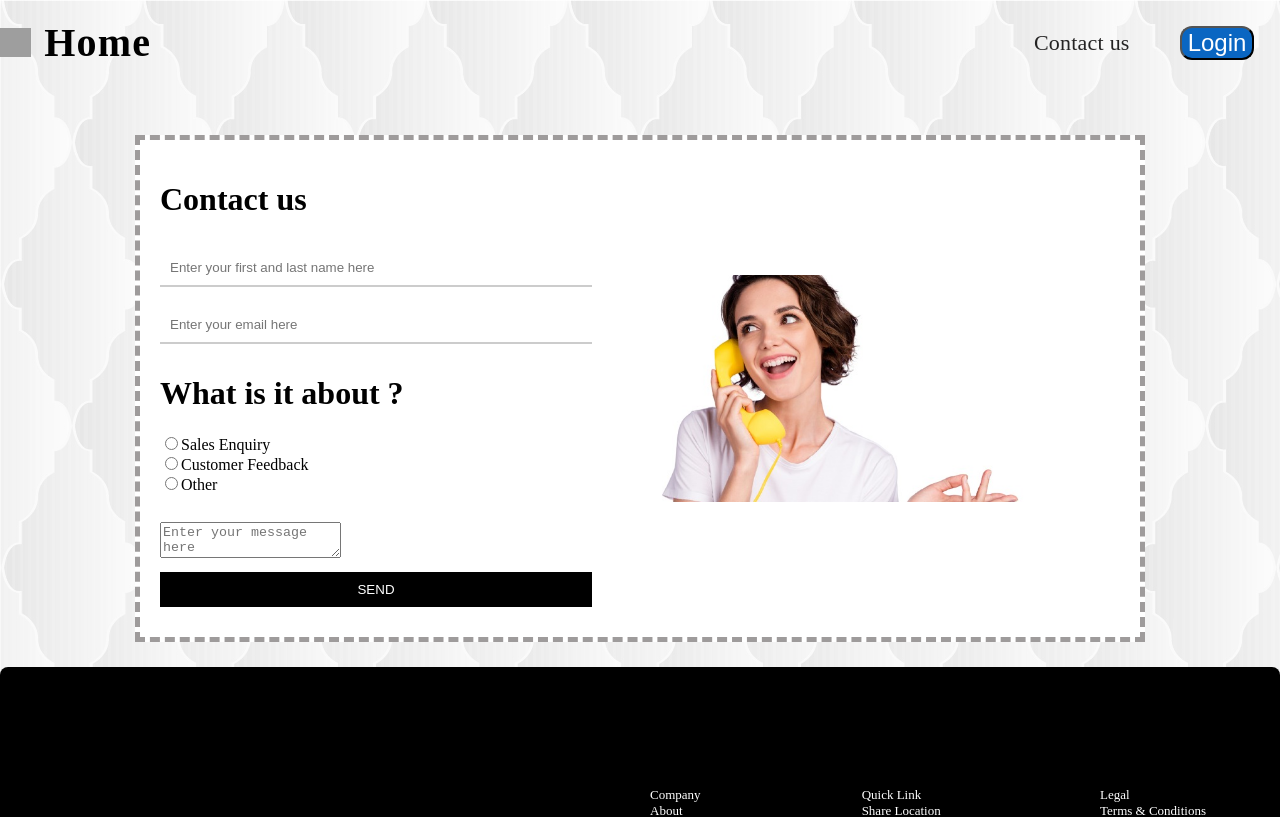
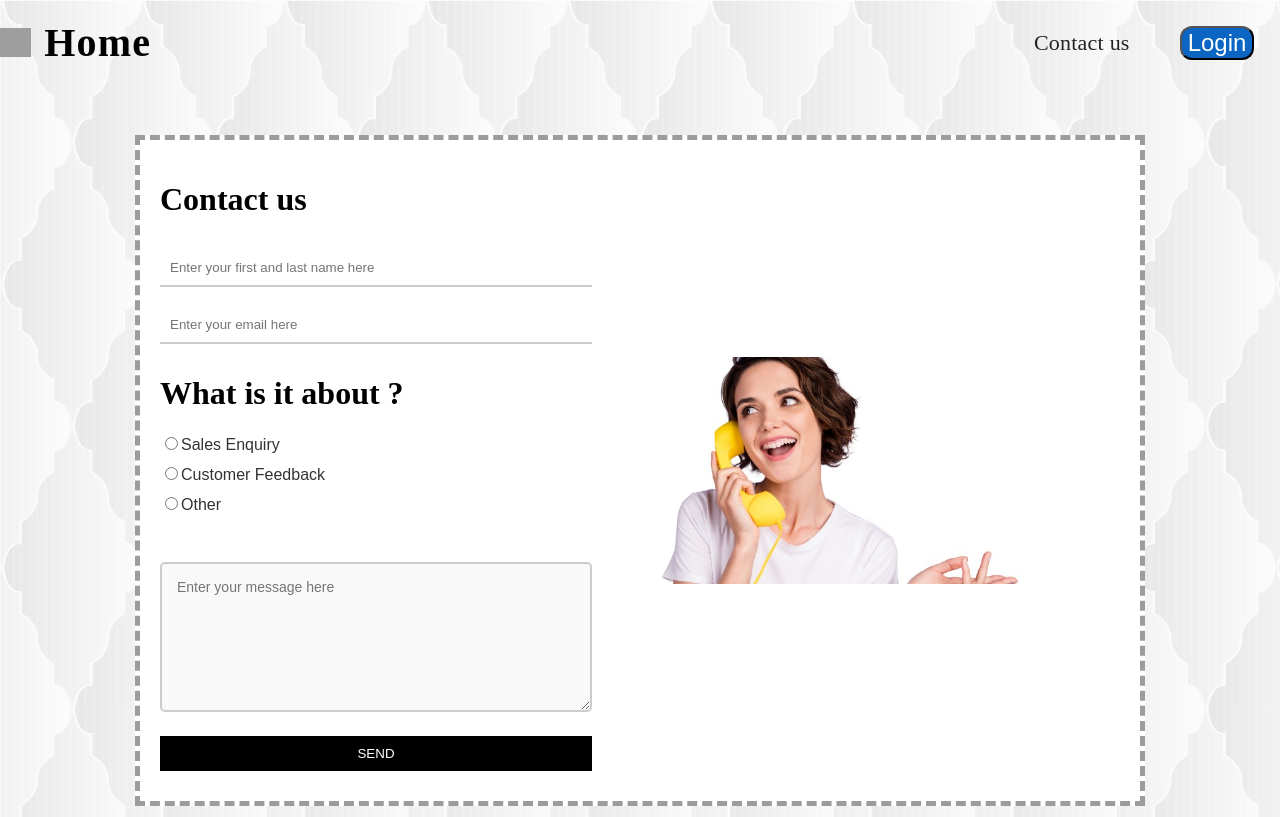
Before and after one commit to AbdallahSHILI/Clothing-FrontEnd, a React (Create React App) app: page /ContactUs in a window 1280 px wide. Shown: the top 817 px of the page. Built offline with nearby package versions, Linux system fonts and the light colour scheme; grey boxes are pictures that could not be loaded; the HTML template or start-up script is replaced by a standard one.

Commit message:
contact us page work succesfuly

```diff
--- a/src/Pages/ContactUs/ContactUs.css
+++ b/src/Pages/ContactUs/ContactUs.css
@@ -50,26 +50,46 @@
   border-bottom: 2px solid #ccc; /* Add a bottom border */
   background-color: transparent;
 }
-
 .radio_inputs {
+  display: flex;
+  flex-direction: column; /* Stack radio buttons vertically */
   margin: 10px 0; /* Add margin to separate radio inputs */
 }
 
-textarea[name="description"] {
+.radio_inputs label {
+  margin-bottom: 10px; /* Add space between each radio button */
+  font-family: Arial, sans-serif; /* Font style for labels */
+  font-size: 16px; /* Font size for labels */
+  color: #333; /* Text color for labels */
+}
+
+textarea[name="Message"] {
   margin: 10px 0; /* Add vertical margin to separate textarea */
-  padding: 10px; /* Add padding for better textarea spacing */
+  padding: 15px; /* Increase padding for better text spacing */
   width: 100%; /* Ensure textarea takes full width */
   box-sizing: border-box; /* Include padding and border in the element's total width and height */
   resize: vertical; /* Allow vertical resizing */
-  min-height: 100px; /* Set a minimum height for the textarea */
-  border: none; /* Remove all borders */
-  border-bottom: 2px solid #ccc; /* Add a bottom border */
-  background-color: transparent; /* Make background transparent */
+  min-height: 150px; /* Set a minimum height for the textarea */
+  border: 2px solid #ccc; /* Add a border */
+  border-radius: 5px; /* Round the corners */
+  background-color: #f9f9f9; /* Light background color */
+  font-family: Arial, sans-serif; /* Font style for textarea */
+  font-size: 14px; /* Font size for textarea */
 }
 
-textarea[name="description"]:focus {
+/* ContactUs.css */
+.readonly {
+  background-color: #f0f0f0; /* Light gray background to indicate non-editable */
+  border: none; /* Remove border */
+  cursor: not-allowed; /* Change cursor to indicate non-editable */
+  color: #6c757d; /* Dimmed text color */
+  pointer-events: none; /* Disable pointer events to prevent clicking */
+}
+
+textarea[name="Message"]:focus {
   outline: none; /* Remove outline on focus */
-  border-bottom: 2px solid #000; /* Change bottom border color on focus */
+  border-color: #000; /* Change border color on focus */
+  background-color: #fff; /* Change background color on focus */
 }
 
 button[name="submit"] {
--- a/src/Pages/ContactUs/ContactUs.js
+++ b/src/Pages/ContactUs/ContactUs.js
@@ -1,6 +1,7 @@
-import React, { useState } from "react";
+import React, { useEffect, useState } from "react";
 import "./ContactUs.css";
 import Axios from "axios";
+import Cookies from "js-cookie";
 import validator from "validator";
 import facebookLogo from "../../Components/Assets/facebook_logo.svg";
 import instagramLogo from "../../Components/Assets/instagram_logo.svg";
@@ -13,7 +14,33 @@ const ContactUs = () => {
   const [WhatIsAbout, setWhatIsAbout] = useState("");
   const [Message, setMessage] = useState("");
   const [errors, setErrors] = useState({});
+  const [isConnected, setIsConnected] = useState(false);
   const API = "http://localhost:3001";
+
+  useEffect(() => {
+    // Check if the user is connected
+    const token = Cookies.get("access-token");
+    if (token) {
+      setIsConnected(true);
+      // Fetch user details from the backend
+      Axios.get(`${API}/Clothing/Users/Me`, {
+        headers: {
+          authorization: `Bearer ${token}`,
+        },
+      })
+        .then((response) => {
+          const user = response.data.user;
+          const firstLastName = user.FirstLastName;
+          const email = user.Email;
+          setFirstLastName(`${firstLastName}`);
+          setEmail(email);
+        })
+        .catch((error) => {
+          console.error("Failed to fetch user details", error);
+          setIsConnected(false); // In case of an error, consider user as not connected
+        });
+    }
+  }, []);
 
   const validateForm = () => {
     const errors = {};
@@ -74,6 +101,8 @@ const ContactUs = () => {
       Message={Message}
       setMessage={setMessage}
       onSubmit={onSubmit}
+      isConnected={isConnected}
+      setIsConnected={setIsConnected}
       errors={errors}
     />
   );
@@ -85,10 +114,12 @@ const ContactUsForm = ({
   Email,
   setEmail,
   WhatIsAbout,
-  setWhatIsAbou,
+  setWhatIsAbout,
   Message,
   setMessage,
   onSubmit,
+  isConnected,
+  setIsConnected,
   errors,
 }) => {
   return (
@@ -105,7 +136,9 @@ const ContactUsForm = ({
                 required="required"
                 placeholder="Enter your first and last name here"
                 value={FirstLastName}
+                className={isConnected ? "readonly" : ""}
                 onChange={(e) => setFirstLastName(e.target.value)}
+                readOnly={isConnected} // Make read-only if user is connected
               />
               {errors.FirstLastName && (
                 <p className="error">{errors.FirstLastName}</p>
@@ -117,12 +150,15 @@ const ContactUsForm = ({
                 required="required"
                 placeholder="Enter your email here"
                 value={Email}
+                className={isConnected ? "readonly" : ""}
                 onChange={(e) => setEmail(e.target.value)}
+                readOnly={isConnected}
               />
               {errors.Email && <p className="error">{errors.Email}</p>}
             </div>
             <h1>What is it about ?</h1>
             <div className="radio_inputs">
+              <label>
                 <input
                   type="radio"
                   id="Sales Enquiry"
@@ -131,8 +167,9 @@ const ContactUsForm = ({
                   checked={WhatIsAbout === "Sales Enquiry"}
                   onChange={(e) => setWhatIsAbout(e.target.value)}
                 />
-              <label for="html">Sales Enquiry</label>
-              <br />
+                Sales Enquiry
+              </label>
+              <label>
                 <input
                   type="radio"
                   id="Customer Feedback"
@@ -141,8 +178,9 @@ const ContactUsForm = ({
                   checked={WhatIsAbout === "Customer Feedback"}
                   onChange={(e) => setWhatIsAbout(e.target.value)}
                 />
-              <label for="html">Customer Feedback</label>
-              <br />
+                Customer Feedback
+              </label>
+              <label>
                 <input
                   type="radio"
                   id="Other"
@@ -151,7 +189,8 @@ const ContactUsForm = ({
                   checked={WhatIsAbout === "Other"}
                   onChange={(e) => setWhatIsAbout(e.target.value)}
                 />
-              <label for="html">Other</label>
+                Other
+              </label>
               {errors.WhatIsAbout && (
                 <p className="error">{errors.WhatIsAbout}</p>
               )}
```
Lines whose indentation alone changed are shown as unchanged.
